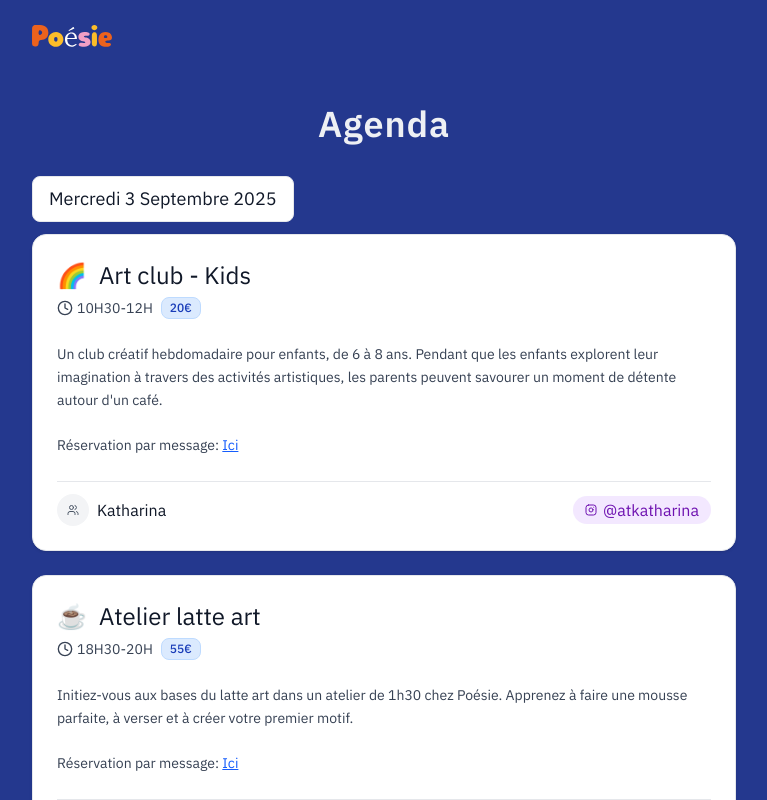
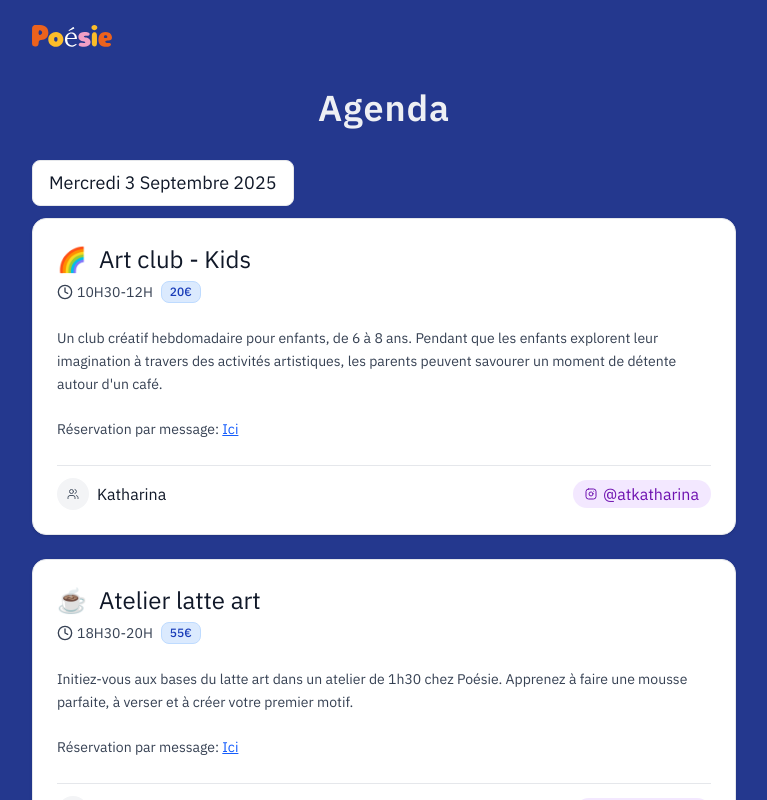
Before and after one commit to yohanlb/poesie-cafe, a Next.js app: page /agenda in a window 1280 px wide. Shown: the top 800 px of the page, without its empty margins (256-1023 px from the left). Built offline with nearby package versions, Linux system fonts and the light colour scheme.

Commit message:
style: reduce padding in Evenements component for a more compact layout

```diff
--- a/src/app/agenda/page.tsx
+++ b/src/app/agenda/page.tsx
@@ -19,7 +19,7 @@
       <div className="w-full max-w-3xl mx-auto px-4 sm:px-8">
         <Navbar />
 
-        <div className="flex-grow flex flex-col items-center justify-center py-8">
+        <div className="flex-grow flex flex-col items-center justify-center py-4">
           {/* Page Title */}
           <div className="text-center mb-8">
             <h1 className="text-2xl md:text-3xl lg:text-4xl font-semibold text-foreground/95 tracking-wide">
```
